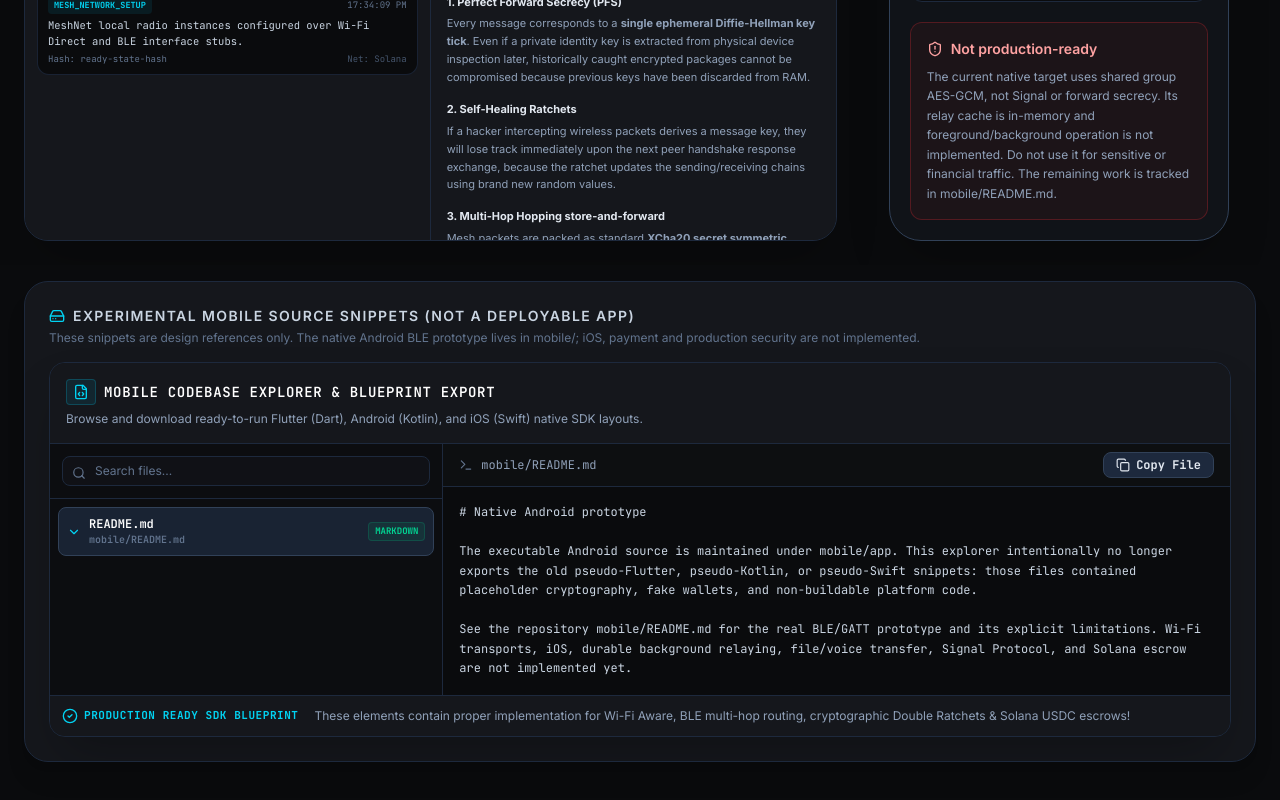
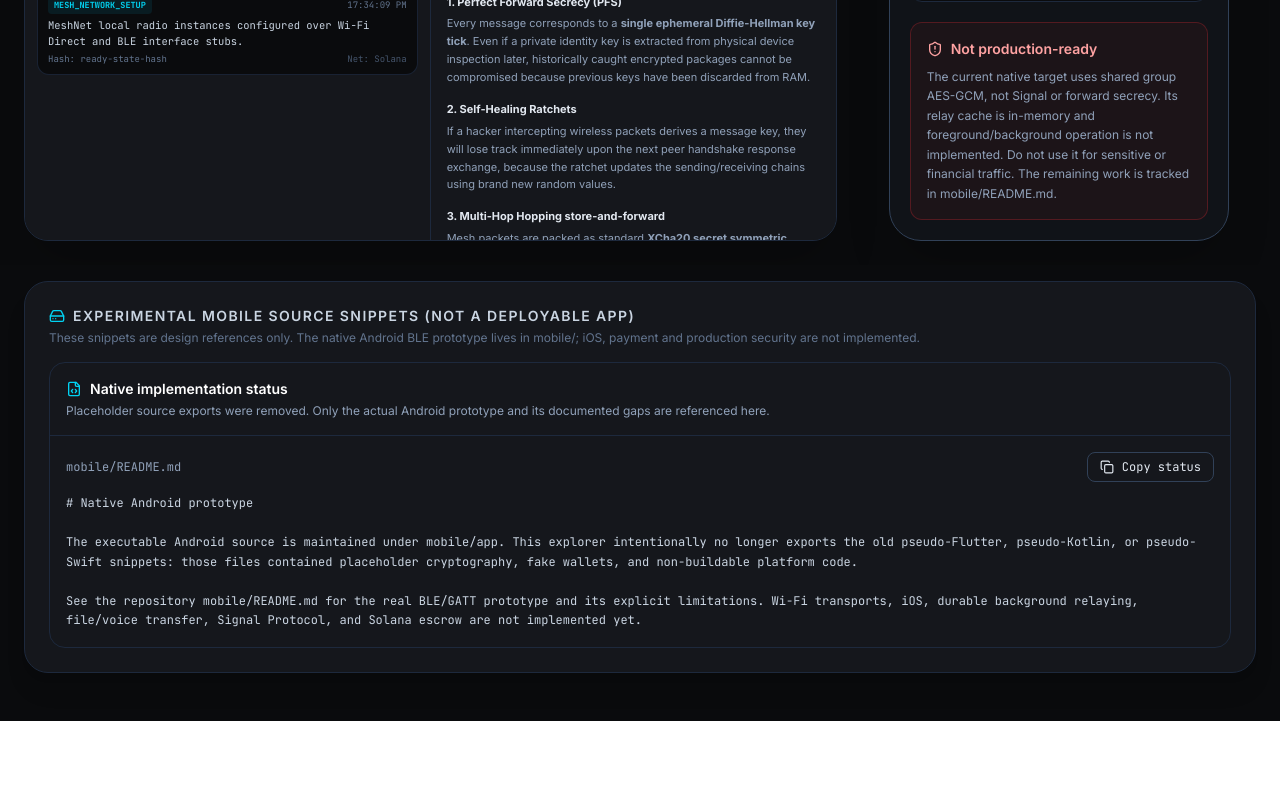
Before and after one commit to esi2ei/meshnet, a React (Vite) app: page / in a window 1280 px wide. Shown: the part 866-1666 px from the top of the page. After the commit the page ends 1587 px from the top, so only its background shows below. Built offline with nearby package versions, Linux system fonts and the light colour scheme.

Commit message:
remove false production-ready SDK claims

```diff
--- a/src/components/CodeExporter.tsx
+++ b/src/components/CodeExporter.tsx
@@ -1,147 +1,42 @@
 import React, { useState } from 'react';
 import { FLUTTER_CODEBASE } from '../data/flutterCodebase';
 import { CodeFile } from '../types';
-import { FileCode, Copy, Check, Search, Download, Terminal, ChevronRight, CheckCircle2 } from 'lucide-react';
+import { FileCode, Copy, Check } from 'lucide-react';
 
 export default function CodeExporter() {
-  const [selectedFile, setSelectedFile] = useState<CodeFile>(FLUTTER_CODEBASE[0]);
   const [copied, setCopied] = useState(false);
-  const [searchTerm, setSearchTerm] = useState('');
+  const selectedFile: CodeFile = FLUTTER_CODEBASE[0];
 
-  const filteredFiles = FLUTTER_CODEBASE.filter(file =>
-    file.name.toLowerCase().includes(searchTerm.toLowerCase()) ||
-    file.filepath.toLowerCase().includes(searchTerm.toLowerCase())
-  );
-
-  const handleCopy = () => {
-    navigator.clipboard.writeText(selectedFile.content);
-    setCopied(true);
-    setTimeout(() => setCopied(false), 2000);
-  };
-
-  const getLanguageColor = (lang: string) => {
-    switch (lang) {
-      case 'dart': return 'bg-sky-500/10 text-sky-400 border-sky-500/20';
-      case 'kotlin': return 'bg-purple-500/10 text-purple-400 border-purple-500/20';
-      case 'swift': return 'bg-orange-500/10 text-orange-400 border-orange-500/20';
-      case 'yaml': return 'bg-yellow-500/10 text-yellow-400 border-yellow-500/20';
-      default: return 'bg-emerald-500/10 text-emerald-400 border-emerald-500/20';
+  const handleCopy = async () => {
+    try {
+      await navigator.clipboard.writeText(selectedFile.content);
+      setCopied(true);
+      window.setTimeout(() => setCopied(false), 1500);
+    } catch {
+      setCopied(false);
     }
   };
 
   return (
-    <div className="flex flex-col h-full bg-[#15171C] border border-slate-800 rounded-2xl overflow-hidden shadow-2xl">
-      {/* Exporter Header */}
-      <div className="p-4 bg-[#15171C] border-b border-slate-800 flex items-center justify-between">
-        <div>
-          <h2 className="text-sm font-semibold text-white flex items-center gap-2 font-mono uppercase tracking-wider">
-            <span className="p-1 px-1.5 bg-cyan-500/10 text-cyan-400 rounded border border-cyan-500/25">
-              <FileCode className="w-4 h-4" />
-            </span>
-            Mobile Codebase Explorer &amp; Blueprint Export
-          </h2>
-          <p className="text-xs text-slate-400 mt-1.5 font-sans">
-            Browse and download ready-to-run Flutter (Dart), Android (Kotlin), and iOS (Swift) native SDK layouts.
-          </p>
+    <div className="flex flex-col min-h-[260px] bg-[#15171C] border border-slate-800 rounded-2xl overflow-hidden">
+      <div className="p-4 border-b border-slate-800">
+        <h2 className="text-sm font-semibold text-white flex items-center gap-2">
+          <FileCode className="w-4 h-4 text-cyan-400" />
+          Native implementation status
+        </h2>
+        <p className="text-xs text-slate-400 mt-1">
+          Placeholder source exports were removed. Only the actual Android prototype and its documented gaps are referenced here.
+        </p>
+      </div>
+      <div className="flex-1 p-4 overflow-auto">
+        <div className="flex items-center justify-between gap-3 mb-3 text-xs font-mono text-slate-400">
+          <span>{selectedFile.filepath}</span>
+          <button onClick={handleCopy} className="flex items-center gap-2 rounded-lg border border-slate-700 px-3 py-1.5 text-slate-200 hover:bg-slate-800">
+            {copied ? <Check className="w-3.5 h-3.5 text-emerald-400" /> : <Copy className="w-3.5 h-3.5" />}
+            {copied ? 'Copied' : 'Copy status'}
+          </button>
         </div>
-      </div>
-
-      <div className="flex flex-1 overflow-hidden divide-x divide-slate-800">
-        {/* Sidebar file tree */}
-        <div className="w-1/3 flex flex-col bg-[#0A0B0D]/80">
-          <div className="p-3 border-b border-slate-800">
-            <div className="relative">
-              <Search className="absolute left-2.5 top-2.5 h-3.5 w-3.5 text-slate-500" />
-              <input
-                type="text"
-                placeholder="Search files..."
-                value={searchTerm}
-                onChange={(e) => setSearchTerm(e.target.value)}
-                className="w-full pl-8 pr-3 py-1.5 bg-[#15171C]/50 border border-slate-800 text-xs rounded-lg text-slate-200 placeholder-slate-550 placeholder-slate-500 focus:outline-none focus:border-slate-700"
-              />
-            </div>
-          </div>
-
-          <div className="flex-1 overflow-y-auto p-2 space-y-1">
-            {filteredFiles.map((file) => {
-              const isSelected = selectedFile.filepath === file.filepath;
-              return (
-                <button
-                  key={file.filepath}
-                  onClick={() => {
-                    setSelectedFile(file);
-                    setCopied(false);
-                  }}
-                  className={`w-full flex items-center justify-between p-2 rounded-lg text-left transition-all ${
-                    isSelected
-                      ? 'bg-slate-800/80 border border-slate-700 text-white font-semibold'
-                      : 'border border-transparent text-slate-405 text-slate-400 hover:bg-slate-900/50 hover:text-slate-200'
-                  }`}
-                >
-                  <div className="flex items-center gap-2 overflow-hidden">
-                    <span className="text-slate-550 shrink-0">
-                      <ChevronRight className={`w-3.5 h-3.5 transition-transform ${isSelected ? 'rotate-90 text-cyan-400' : 'text-slate-600'}`} />
-                    </span>
-                    <div className="truncate">
-                      <div className="text-xs font-mono truncate">{file.name}</div>
-                      <div className="text-[10px] text-slate-500 truncate font-mono">{file.filepath}</div>
-                    </div>
-                  </div>
-                  <span className={`text-[9px] font-mono px-1.5 py-0.5 rounded border ${getLanguageColor(file.language)} shrink-0 uppercase font-bold`}>
-                    {file.language}
-                  </span>
-                </button>
-              );
-            })}
-          </div>
-        </div>
-
-        {/* Code Viewer */}
-        <div className="w-2/3 flex flex-col bg-[#0A0B0D] overflow-hidden">
-          {/* File path line */}
-          <div className="px-4 py-2 bg-[#15171C]/30 border-b border-slate-800 flex items-center justify-between text-slate-400 text-xs font-mono">
-            <span className="flex items-center gap-2">
-              <Terminal className="w-3.5 h-3.5 text-slate-500" />
-              {selectedFile.filepath}
-            </span>
-            <div className="flex items-center gap-2">
-              <button
-                onClick={handleCopy}
-                className="flex items-center gap-1.5 px-3 py-1 bg-slate-800 hover:bg-slate-705 hover:bg-slate-700 text-slate-200 text-xs rounded-lg transition-all active:scale-95 border border-slate-700"
-              >
-                {copied ? (
-                  <>
-                    <Check className="w-3.5 h-3.5 text-emerald-400" />
-                    <span className="text-emerald-400 font-bold">Copied!</span>
-                  </>
-                ) : (
-                  <>
-                    <Copy className="w-3.5 h-3.5" />
-                    <span className="font-bold">Copy File</span>
-                  </>
-                )}
-              </button>
-            </div>
-          </div>
-
-          {/* Actual Code Area */}
-          <div className="flex-1 overflow-auto p-4 font-mono text-xs text-slate-300 leading-relaxed bg-[#0A0B0D]">
-            <pre className="whitespace-pre-wrap word-break">
-              <code>{selectedFile.content}</code>
-            </pre>
-          </div>
-        </div>
-      </div>
-
-      {/* Codebase installation quick hints */}
-      <div className="bg-[#15171C] p-3 border-t border-slate-800 flex items-center gap-4 text-xs text-slate-400">
-        <div className="flex items-center gap-1.5 text-cyan-400 shrink-0 font-mono text-[11px] uppercase tracking-wider">
-          <CheckCircle2 className="w-4 h-4 text-cyan-400" />
-          <span className="font-bold">Production Ready SDK Blueprint</span>
-        </div>
-        <p className="truncate">
-          These elements contain proper implementation for Wi-Fi Aware, BLE multi-hop routing, cryptographic Double Ratchets &amp; Solana USDC escrows!
-        </p>
+        <pre className="whitespace-pre-wrap text-xs leading-relaxed text-slate-300">{selectedFile.content}</pre>
       </div>
     </div>
   );
```
